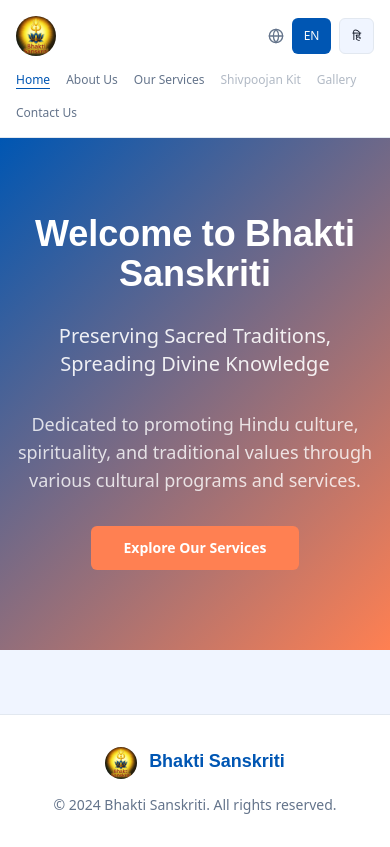
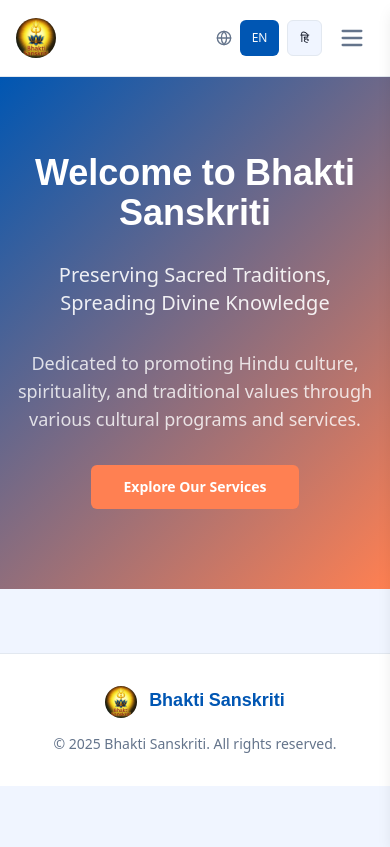
Before and after one commit to harshdeepsinghin/BhaktiSanskritiWebsite, a React (Vite) app: page / in a window 390 px wide. Built offline with nearby package versions, Linux system fonts and the light colour scheme.

Commit message:
Mobile Menu Bar feat: Implement mobile navigation with HamburgerMenu and update copyright year

```diff
--- a/index.html
+++ b/index.html
@@ -3,12 +3,12 @@
   <head>
     <meta charset="UTF-8" />
     <meta name="viewport" content="width=device-width, initial-scale=1.0" />
-    <title>Bhakti Sanskriti - Preserving Sacred Traditions</title>
+    <title>Bhakti Sanskriti</title>
     <meta name="description" content="Dedicated to promoting Hindu culture, spirituality, and traditional values through cultural programs, spiritual education, and sacred worship services." />
     <meta name="keywords" content="Hindu culture, spirituality, traditional values, Shiva worship, puja kits, cultural programs, Sanskrit, devotional music, meditation" />
     <meta name="author" content="Bhakti Sanskriti" />
 
-    <meta property="og:title" content="Bhakti Sanskriti - Preserving Sacred Traditions" />
+    <meta property="og:title" content="Bhakti Sanskriti" />
     <meta property="og:description" content="Dedicated to promoting Hindu culture, spirituality, and traditional values through cultural programs and services." />
     <meta property="og:type" content="website" />
 
--- a/src/components/Layout.tsx
+++ b/src/components/Layout.tsx
@@ -1,8 +1,9 @@
-import React from 'react';
+import React, { useState } from 'react';
 import { Link, useLocation } from 'react-router-dom';
 import { Button } from '@/components/ui/button';
 import { useLanguage } from '@/contexts/LanguageContext';
 import { Globe } from 'lucide-react';
+import { HamburgerMenu } from './ui/HamburgerMenu';
 
 interface LayoutProps {
   children: React.ReactNode;
@@ -21,12 +22,14 @@
     { name: t('nav.contact'), href: '/contact', key: 'contact' },
   ];
 
+  const [mobileMenuOpen, setMobileMenuOpen] = useState(false);
+
   return (
     <div className="min-h-screen bg-background">
       {/* Header */}
       <header className="bg-card border-b border-border sticky top-0 z-50">
         <div className="container mx-auto px-4 py-4">
-          <div className="flex items-center justify-between">
+          <div className="flex items-center justify-between w-full">
             {/* Logo */}
             <Link to="/" className="flex items-center space-x-3">
               <img src="/android-chrome-192x192.png" alt="Logo" className="w-10 h-10 object-cover rounded-full" />
@@ -37,8 +40,32 @@
               </div>
             </Link>
 
+            {/* Language Toggle and Hamburger for mobile */}
+            <div className="flex items-center space-x-2 ml-auto">
+              <Globe className="w-4 h-4 text-muted-foreground" />
+              <Button
+                variant={language === 'en' ? 'default' : 'outline'}
+                size="sm"
+                onClick={() => setLanguage('en')}
+                className="text-xs"
+              >
+                EN
+              </Button>
+              <Button
+                variant={language === 'hi' ? 'default' : 'outline'}
+                size="sm"
+                onClick={() => setLanguage('hi')}
+                className="text-xs"
+              >
+                हि
+              </Button>
+              <span className="block lg:hidden">
+                <HamburgerMenu onClick={() => setMobileMenuOpen((v) => !v)} />
+              </span>
+            </div>
+
             {/* Desktop Navigation */}
-            <nav className="hidden lg:flex items-center space-x-8">
+            <nav className="hidden lg:flex items-center space-x-8 ml-8">
               {navigation.map((item) => (
                 item.disabled ? (
                   <span
@@ -68,36 +95,35 @@
                 )
               ))}
             </nav>
-
-            {/* Language Toggle */}
-            <div className="flex items-center space-x-2">
-              <Globe className="w-4 h-4 text-muted-foreground" />
-              <Button
-                variant={language === 'en' ? 'default' : 'outline'}
-                size="sm"
-                onClick={() => setLanguage('en')}
-                className="text-xs"
-              >
-                EN
-              </Button>
-              <Button
-                variant={language === 'hi' ? 'default' : 'outline'}
-                size="sm"
-                onClick={() => setLanguage('hi')}
-                className="text-xs"
-              >
-                हि
-              </Button>
-            </div>
           </div>
 
-          {/* Mobile Navigation */}
-          <nav className="lg:hidden mt-4 flex flex-wrap gap-4">
+          {/* Mobile Navigation Slide-in Drawer */}
+          <div
+            className={`fixed inset-0 z-50 transition-all duration-300 lg:hidden ${mobileMenuOpen ? 'pointer-events-auto' : 'pointer-events-none'}`}
+            style={{ background: mobileMenuOpen ? 'rgba(0,0,0,0.3)' : 'transparent' }}
+            onClick={() => setMobileMenuOpen(false)}
+          >
+            <aside
+              className={`fixed top-0 right-0 h-full w-64 bg-card shadow-lg transform transition-transform duration-300 ${mobileMenuOpen ? 'translate-x-0' : 'translate-x-full'}`}
+              onClick={e => e.stopPropagation()}
+            >
+              <div className="flex flex-col h-full p-6">
+                <div className="flex items-center justify-between mb-8">
+                  <span className="text-lg font-bold font-sanskrit text-primary">{language === 'hi' ? 'भक्ति संस्कृति' : 'Bhakti Sanskriti'}</span>
+                  <button
+                    className="text-2xl text-muted-foreground hover:text-primary focus:outline-none"
+                    onClick={() => setMobileMenuOpen(false)}
+                    aria-label="Close menu"
+                  >
+                    &times;
+                  </button>
+                </div>
+                <nav className="flex flex-col gap-4">
                   {navigation.map((item) => (
                     item.disabled ? (
                       <span
                         key={item.key}
-                  className="text-xs font-medium text-muted-foreground opacity-50 cursor-not-allowed"
+                        className="text-base font-medium text-muted-foreground opacity-50 cursor-not-allowed"
                         title="Coming Soon"
                       >
                         {item.name}
@@ -106,12 +132,13 @@
                       <Link
                         key={item.key}
                         to={item.href}
-                  className={`text-xs font-medium transition-colors hover:text-primary ${
+                        className={`text-base font-medium transition-colors hover:text-primary ${
                           location.pathname === item.href
                             ? 'text-primary border-b border-primary'
                             : 'text-muted-foreground'
                         }`}
                         onClick={e => {
+                          setMobileMenuOpen(false);
                           if (location.pathname === item.href) {
                             window.scrollTo({ top: 0, behavior: 'smooth' });
                           }
@@ -122,6 +149,27 @@
                     )
                   ))}
                 </nav>
+                <div className="mt-auto flex gap-2 pt-8">
+                  <Button
+                    variant={language === 'en' ? 'default' : 'outline'}
+                    size="sm"
+                    onClick={() => setLanguage('en')}
+                    className="text-xs w-full"
+                  >
+                    EN
+                  </Button>
+                  <Button
+                    variant={language === 'hi' ? 'default' : 'outline'}
+                    size="sm"
+                    onClick={() => setLanguage('hi')}
+                    className="text-xs w-full"
+                  >
+                    हि
+                  </Button>
+                </div>
+              </div>
+            </aside>
+          </div>
         </div>
       </header>
 
--- /dev/null
+++ b/src/components/ui/HamburgerMenu.tsx
@@ -0,0 +1,19 @@
+import * as React from "react";
+
+export function HamburgerMenu({ onClick }: { onClick: () => void }) {
+  return (
+    <button
+      type="button"
+      className="inline-flex items-center justify-center p-2 rounded-md text-muted-foreground hover:text-primary focus:outline-none focus:ring-2 focus:ring-primary lg:hidden"
+      aria-label="Open main menu"
+      onClick={onClick}
+    >
+      <span className="sr-only">Open main menu</span>
+      <svg className="h-7 w-7" viewBox="0 0 24 24" fill="none" stroke="currentColor" strokeWidth="2" strokeLinecap="round" strokeLinejoin="round">
+        <line x1="4" y1="6" x2="20" y2="6" />
+        <line x1="4" y1="12" x2="20" y2="12" />
+        <line x1="4" y1="18" x2="20" y2="18" />
+      </svg>
+    </button>
+  );
+}
--- a/src/contexts/LanguageContext.tsx
+++ b/src/contexts/LanguageContext.tsx
@@ -56,7 +56,7 @@
     'contact.email': 'Email Us',
 
     // Footer
-    'footer.copyright': '© 2024 Bhakti Sanskriti. All rights reserved.',
+    'footer.copyright': '© 2025 Bhakti Sanskriti. All rights reserved.',
   },
   hi: {
     // Navigation
@@ -105,7 +105,7 @@
     'contact.email': 'ईमेल करें',
 
     // Footer
-    'footer.copyright': '© 2024 भक्ति संस्कृति। सभी अधिकार सुरक्षित।',
+    'footer.copyright': '© 2025 भक्ति संस्कृति। सभी अधिकार सुरक्षित।',
   }
 };
 
```
Lines whose indentation alone changed are shown as unchanged.
